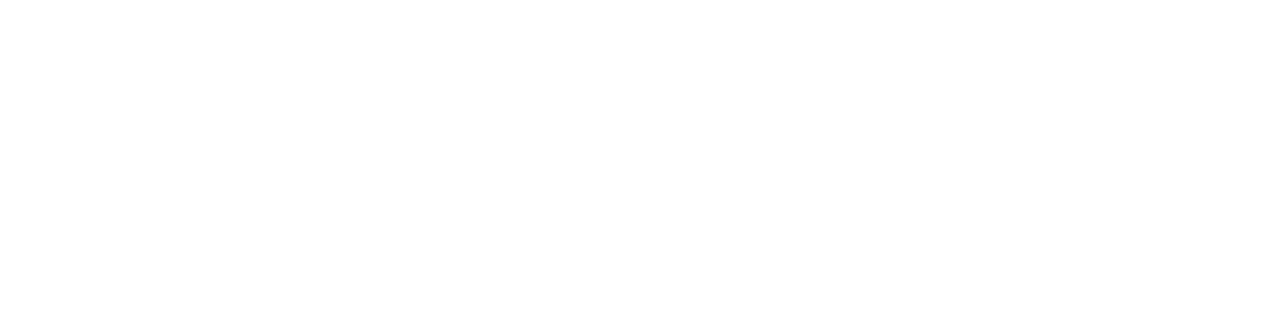
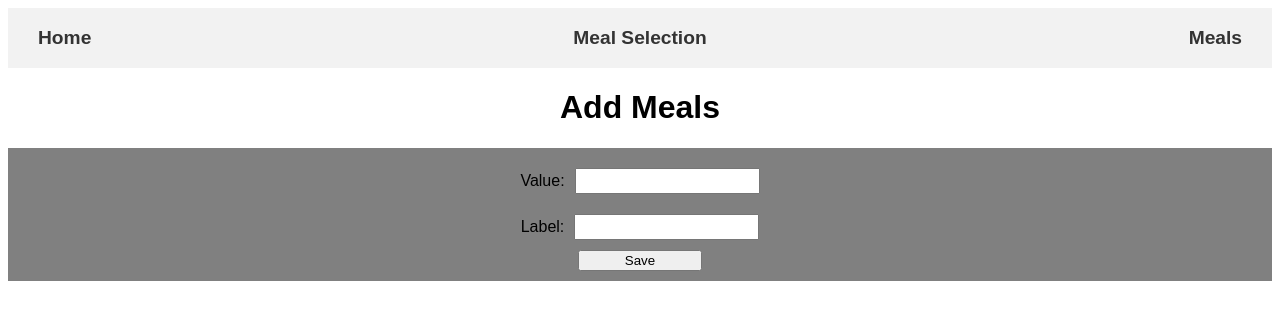
Before and after one commit to GaiusJCaesar/food-react-app, a React (Create React App) app: page /add-meal in a window 1280 px wide. Before the commit this address had no page. Shown: the top 320 px of the page. Built offline with nearby package versions, Linux system fonts and the light colour scheme.

Commit message:
add meals

```diff
--- a/src/App.tsx
+++ b/src/App.tsx
@@ -1,38 +1,27 @@
 import React from 'react';
 import { Route } from 'react-router';
 import { BrowserRouter, Routes } from 'react-router-dom';
-import styled from 'styled-components';
-import Selector from './components/Selector';
-import TopNavigationBar from './components/TopNavigationBar';
-import Home from './pages/home/Home';
+import Home from './pages/Home/Home';
 import Layout from './pages/Layout/Layout';
+import AddMeals from './pages/Meals/AddMeals';
+import Meals from './pages/Meals/Meals';
 import MealSelection from './pages/MealSelection/MealSelection';
 // import { getMealByName, GetMeals, useMeals } from './services/firestore';
 
 function App() {
 
   return (
-    <div className="App">
-      {/* <Button onClick={() => getMealByName("sprout-linguine")}>Meal button</Button>
-      <Button onClick={() => getMealByName("greek-meatballs")}>Meal button</Button>
-      <Button onClick={() => GetMeals()}>Meal button</Button>      */}
-      {/* <MealSelection /> */}
     <BrowserRouter>
       <Routes>
         <Route path="/" element={<Layout />}>
           <Route index element={<Home />} />
           <Route path="meal-selection" element={<MealSelection />} />
+          <Route path="meals" element={<Meals />} />
+          <Route path="add-meal" element={<AddMeals />} />
         </Route>
       </Routes>
     </BrowserRouter>
-    </div>
   );
 }
 
 export default App;
-const Title = styled.h1`
-  color: green;
-  `
-const Button = styled.button``;
-
-const Text = styled.p``
--- /dev/null
+++ b/src/components/Meal.tsx
@@ -0,0 +1,92 @@
+import React, { useEffect, useState } from 'react';
+import styled from 'styled-components';
+import db from '../services/firestore';
+import { collection, onSnapshot, doc, setDoc, getDoc } from 'firebase/firestore';
+
+const Meal = (data: any) => {
+
+    const [dropdownEnabled, setDropdownEnabled] = useState<boolean>(false);
+    const [mealValue, setMealValue] = useState<any>({});
+    const {label, value} = data.data;
+
+    useEffect(() => {
+        setMealValue(data.data)
+    }, [data])
+
+    const setMeal = async (payload: any) => {
+        const docRef = doc(db, "meals", value);
+        await setDoc(docRef, payload)
+    }
+
+    const handleChange = (updatedValue: any, key: string) => {
+        if (key==='label') {
+            const {value} = updatedValue.target;
+            const updatedMeal = mealValue;
+            updatedMeal.label = value
+            setMealValue(updatedMeal);
+        }
+    }
+
+    const handleClick = () => {
+        setMeal(mealValue);
+    }
+
+    // console.log(mealValue)
+    return (
+        <Container>
+        <Header onClick={() => setDropdownEnabled(prevDropdownEnabled => !prevDropdownEnabled)}>
+            <Title>
+                {label}
+            </Title>
+            <Subtitle>
+            </Subtitle>
+        </Header>
+        {dropdownEnabled &&
+        <DropdownContainer>
+        <Row>
+            <Text>Value: </Text>
+            <Text>{value}</Text>
+        </Row>
+        <Row>
+            <Text>Label: </Text>
+            <Input defaultValue={label} onChange={newVal => {handleChange(newVal, 'label')}} />
+        </Row>
+        <Button onClick={handleClick}>Save</Button>
+        </DropdownContainer>
+        }
+    </Container>
+    )
+}
+
+export default Meal;
+
+const Container = styled.div`
+margin: 10px;
+background-color: #D9C5B2;
+border-radius: 10px;
+box-shadow: rgba(0, 0, 0, 0.35) 0px 5px 15px;`
+const Header = styled.div`
+padding: 1px 15px 1px 15px;
+background-color: #523D28;`
+const Text = styled.p`
+margin: 0px 10px 0px 0px;`;
+const Title = styled.h3`
+padding: 0px;
+color: white`
+const Subtitle = styled.h4`
+padding: 0px;
+color: #AAA49D`
+const Input = styled.input`
+height: 20px;`;
+const Row = styled.div`
+display: flex;
+flex-direction: row;
+align-items: center;
+margin: 10px 0px 10px 0px;`
+const DropdownContainer = styled.div`
+display: flex;
+padding: 20px 20px 20px 20px;
+flex-direction: column;`
+const Button = styled.button`
+width: 10%;
+`;
--- a/src/components/Selector.tsx
+++ b/src/components/Selector.tsx
@@ -62,6 +62,7 @@ const Selector = ({date}: SelectorProps) => {
 }
 
 export default Selector;
+
 const Container = styled.div`
 margin: 10px;
 background-color: #D9C5B2;
--- a/src/components/TopNavigationBar.tsx
+++ b/src/components/TopNavigationBar.tsx
@@ -1,3 +1,4 @@
+import { Outlet, Link } from "react-router-dom";
 import React from 'react';
 import styled from 'styled-components';
 
@@ -10,20 +11,20 @@ const NavigationBar = styled.nav`
   padding: 0 20px;
 `;
 
-const NavigationLink = styled.a`
+const NavigationLink = styled(Link)`
   color: #333;
   text-decoration: none;
   font-weight: bold;
   font-size: 1.2rem;
   margin: 0 10px;
 `;
-
 const TopNavigationBar = () => {
   return (
-    <NavigationBar>
-      <NavigationLink href="/">Home</NavigationLink>
-      <NavigationLink href="/meal-selection">Meal Selection</NavigationLink>
-    </NavigationBar>
+        <NavigationBar>
+            <NavigationLink to="/">Home</NavigationLink>
+            <NavigationLink to="/meal-selection">Meal Selection</NavigationLink>
+            <NavigationLink to="/meals">Meals</NavigationLink>
+        </NavigationBar>
   );
 };
 
--- a/src/functions/functions.tsx
+++ b/src/functions/functions.tsx
@@ -9,4 +9,5 @@ export function DateToNiceString(date: string) {
 export function DateToString(date: string) {
     Moment.locale('en')
     var dt = Moment(date).format('YYYY-MM-DD')
+    return dt
 }
--- a/src/index.tsx
+++ b/src/index.tsx
@@ -14,6 +14,7 @@ export default FontStyles;
 const root = ReactDOM.createRoot(
   document.getElementById('root') as HTMLElement
 );
+
 root.render(
   <React.StrictMode>
     <FontStyles />
--- a/src/pages/Layout/Layout.tsx
+++ b/src/pages/Layout/Layout.tsx
@@ -1,31 +1,12 @@
 import { Outlet, Link } from "react-router-dom";
 import React from 'react';
 import styled from 'styled-components';
-
-const NavigationBar = styled.nav`
-  display: flex;
-  justify-content: space-between;
-  align-items: center;
-  background-color: #f2f2f2;
-  height: 60px;
-  padding: 0 20px;
-`;
-
-const NavigationLink = styled(Link)`
-  color: #333;
-  text-decoration: none;
-  font-weight: bold;
-  font-size: 1.2rem;
-  margin: 0 10px;
-`;
+import TopNavigationBar from "../../components/TopNavigationBar";
 
 const Layout = () => {
   return (
     <>
-        <NavigationBar>
-            <NavigationLink to="/">Home</NavigationLink>
-            <NavigationLink to="/meal-selection">Meal Selection</NavigationLink>
-        </NavigationBar>
+        <TopNavigationBar />
         <Outlet />
     </>
   );
--- /dev/null
+++ b/src/pages/Meals/AddMeals.tsx
@@ -0,0 +1,81 @@
+import React, { useEffect, useState } from 'react';
+import styled from 'styled-components';
+import db from '../../services/firestore';
+import { collection, onSnapshot, doc, setDoc, getDoc } from 'firebase/firestore';
+
+const AddMeals = () => {
+    const [mealValue, setMealValue] = useState<any>({})
+
+    const mealTemplate = {value: '', label: ''}
+
+    useEffect(() => {
+        setMealValue(mealTemplate)
+    }, [])
+
+
+    const setMeal = async (value: any, payload: any) => {
+        const docRef = doc(db, "meals", value);
+        await setDoc(docRef, payload)
+    }
+
+    const handleChange = (updatedValue: any, key: string) => {
+        if (key==='label') {
+            const {value} = updatedValue.target;
+            const updatedMeal = mealValue;
+            updatedMeal.label = value
+            setMealValue(updatedMeal);
+        }
+        if (key==='value') {
+            const {value} = updatedValue.target;
+            const updatedMeal = mealValue;
+            updatedMeal.value = value
+            setMealValue(updatedMeal);
+            }
+    }
+
+    const handleClick = () => {
+        setMeal(mealValue.value, mealValue);
+    }
+
+    return (
+        <>
+        <Title>Add Meals</Title>
+        <Container>
+            <Row>
+                <Text>Value: </Text>
+                <Input onChange={newVal => {handleChange(newVal, 'value')}} />
+            </Row>
+            <Row>
+                <Text>Label: </Text>
+                <Input onChange={newVal => {handleChange(newVal, 'label')}} />
+            </Row>
+            <Button onClick={handleClick}>Save</Button>
+        </Container>
+        </>
+    )
+}
+
+export default AddMeals;
+
+const Text = styled.p`
+margin: 0px 10px 0px 0px;`;
+const Input = styled.input`
+height: 20px;`;
+const Row = styled.div`
+display: flex;
+flex-direction: row;
+align-items: center;
+margin: 10px 0px 10px 0px;`
+const Button = styled.button`
+width: 10%;
+`;
+const Container = styled.div`
+background-color: grey;
+display: flex;
+flex-direction: column;
+align-items: center;
+padding: 10px
+`
+const Title = styled.h1`
+display: flex;
+justify-content: center;`
--- /dev/null
+++ b/src/pages/Meals/Meals.tsx
@@ -0,0 +1,40 @@
+import Meal from "../../components/Meal";
+import React, { useEffect, useState } from 'react';
+import styled from 'styled-components';
+import ReactSelect from 'react-select';
+import db from '../../services/firestore';
+import { collection, onSnapshot, doc, setDoc, getDoc } from 'firebase/firestore';
+import { useNavigate } from "react-router-dom";
+
+const Meals = () => {
+    const navigate = useNavigate();
+    const [mealsAvailable, setMealsAvailable] = useState<any[] | undefined>([])
+    const [dropdownEnabled, setDropdownEnabled] = useState<boolean>(false);
+
+    useEffect(() => {
+        onSnapshot(collection(db, "meals"), (snapshot) => {
+          setMealsAvailable(snapshot.docs.map(doc => doc.data()))
+        });
+    }, [])
+
+    function handleAddMealClick() {
+        navigate("/add-meal")
+    }
+    return (
+        <div>
+            <Title>Meals</Title>
+            <AddMeal onClick={handleAddMealClick}>Add Meal</AddMeal>
+            {mealsAvailable?.map(meal => (<Meal key={meal.value} data={meal ? meal : undefined} />))}
+        </div>
+    )
+};
+
+export default Meals;
+
+const Title = styled.h1`
+display: flex;
+justify-content: center;`
+const AddMeal = styled.h4`
+display: flex;
+justify-content: center;
+color: green`
```
Also changed, not shown: src/pages/home/Home.tsx (line endings or trailing spaces). Lines whose indentation alone changed are shown as unchanged.
